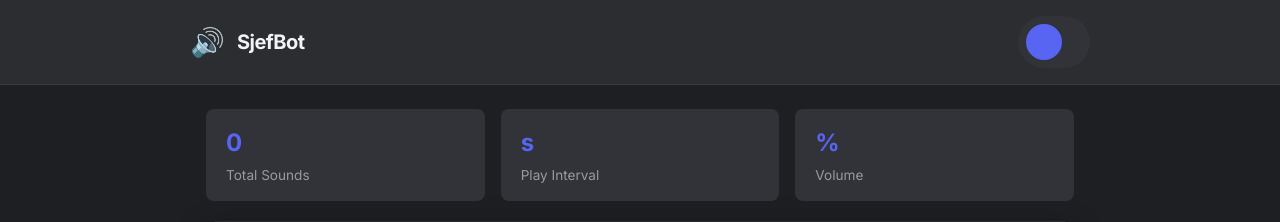
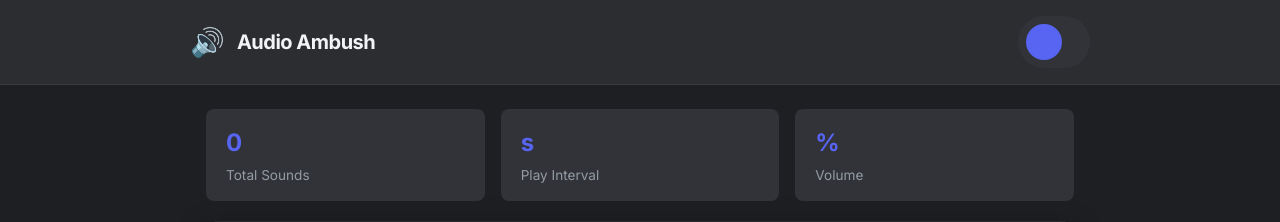
Before and after one commit to yvlam-97/discord-soundboard-admin, a Python web app: template templates/soundboard_admin.html in a window 1280 px wide. Shown: the top 222 px of the page. Run offline with Jinja, Linux system fonts and the light colour scheme; the template is opened without the code that fills it, so the values that code supplies are empty.

Commit message:
Rename SjefBot to Audio Ambush and update related references and documentation

```diff
--- a/bot/__init__.py
+++ b/bot/__init__.py
@@ -2,6 +2,6 @@
 Bot module containing the Discord bot client and related services.
 """
 
-from .client import SjefBot
+from .client import AudioAmbush
 
-__all__ = ["SjefBot"]
+__all__ = ["AudioAmbush"]
--- a/bot/client.py
+++ b/bot/client.py
@@ -16,7 +16,7 @@ if TYPE_CHECKING:
     from repositories import SoundRepository, ConfigRepository
 
 
-class SjefBot(discord.Client):
+class AudioAmbush(discord.Client):
     """
     Main Discord bot client with dependency injection.
 
--- a/commands/ping.py
+++ b/commands/ping.py
@@ -1,6 +1,6 @@
 from discord import app_commands, Interaction
 
-# Define the hello slash command in this module
+
 @app_commands.command(name="ping", description="Ping the bot and get a response.")
 async def ping_command(interaction: Interaction):
-    await interaction.response.send_message(f"Bucc or no succ, {interaction.user.mention}?")
+    await interaction.response.send_message(f"🔊 Pong! Audio Ambush is ready, {interaction.user.mention}!")
--- a/services/notification_service.py
+++ b/services/notification_service.py
@@ -10,7 +10,7 @@ from typing import TYPE_CHECKING
 from core.events import EventBus, EventType, SoundEvent, ConfigEvent
 
 if TYPE_CHECKING:
-    from bot.client import SjefBot
+    from bot.client import AudioAmbush
 
 
 class NotificationService:
@@ -25,7 +25,7 @@ class NotificationService:
 
     def __init__(
         self,
-        client: "SjefBot",
+        client: "AudioAmbush",
         event_bus: EventBus,
         notify_channel_id: int,
     ):
--- a/services/soundboard_service.py
+++ b/services/soundboard_service.py
@@ -16,7 +16,7 @@ import discord
 from core.events import EventBus, EventType, ConfigEvent
 
 if TYPE_CHECKING:
-    from bot.client import SjefBot
+    from bot.client import AudioAmbush
     from repositories import SoundRepository, ConfigRepository
 
 
@@ -33,7 +33,7 @@ class SoundboardService:
 
     def __init__(
         self,
-        client: "SjefBot",
+        client: "AudioAmbush",
         sound_repository: "SoundRepository",
         config_repository: "ConfigRepository",
         event_bus: EventBus,
--- a/services/web_server_service.py
+++ b/services/web_server_service.py
@@ -16,7 +16,7 @@ from repositories import SoundRepository, ConfigRepository
 from web import create_web_app
 
 if TYPE_CHECKING:
-    from bot.client import SjefBot
+    from bot.client import AudioAmbush
 
 
 class WebServerService:
--- a/templates/soundboard_admin.html
+++ b/templates/soundboard_admin.html
@@ -2,7 +2,7 @@
 <html lang="en">
 
 <head>
-    <title>SjefBot - Soundboard Admin</title>
+    <title>Audio Ambush - Soundboard Admin</title>
     <meta charset="UTF-8">
     <meta name="viewport" content="width=device-width, initial-scale=1.0">
     <meta name="theme-color" content="#5865f2">
@@ -552,7 +552,7 @@
         <div class="header-content">
             <a href="/" class="logo">
                 <span class="logo-icon">🔊</span>
-                <span class="logo-text">SjefBot</span>
+                <span class="logo-text">Audio Ambush</span>
             </a>
             <div class="user-info">
                 {% if avatar_url %}
```
Also changed, not shown: main.py (+4 -4 lines), 1 other file.
